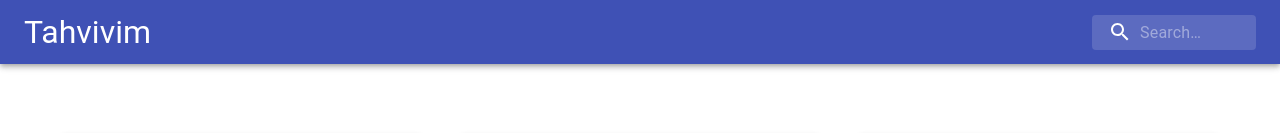
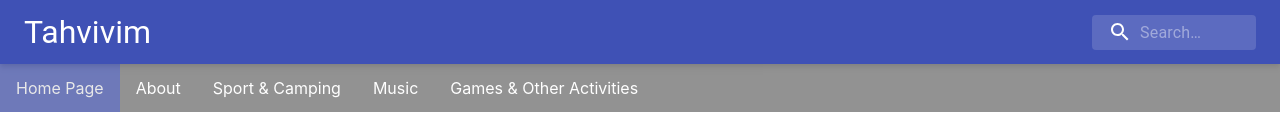
Before and after one commit to AronovSergey/Tahvivim, a React (Create React App) app in the folder client/: page / in a window 1280 px wide. Shown: the top 133 px of the page. Built offline with nearby package versions, Linux system fonts and the light colour scheme; grey boxes are pictures that could not be loaded.

Commit message:
add navbar

```diff
--- a/client/src/App.tsx
+++ b/client/src/App.tsx
@@ -5,10 +5,11 @@ import { BrowserRouter, Switch } from "react-router-dom";
 import "./App.css";
 
 // Components
-import User from "./components/user.component";
 import Header from "./components/header/Header";
 import Footer from "./components/footer/Footer";
+import Navbar from "./components/navbar/Navbar";
 
+// Pages
 import MainPage from "./pages/Main/Main";
 
 function App() {
@@ -18,10 +19,10 @@ function App() {
 				<div className="app">
 					<div>
 						<Header />
+						<Navbar />
 						<div className="page_body">
 							<Switch>
 								<Route exact path="/" component={MainPage} />
-								<Route exact path="/evgeny" component={User} />
 							</Switch>
 						</div>
 					</div>
--- /dev/null
+++ b/client/src/components/navbar/Navbar.tsx
@@ -0,0 +1,61 @@
+import React, { useState, useEffect } from "react";
+import { Link, useLocation } from "react-router-dom";
+
+import "./navbar.css";
+
+const Navbar = () => {
+	const { pathname } = useLocation();
+
+	const [route, setRoute] = useState("/");
+
+	useEffect(() => {
+		setRoute(pathname);
+	}, [pathname]);
+
+	return (
+		<div className="navbar">
+			<Link
+				to="/"
+				className={`navbar__link ${
+					route === "/" ? "navbar__active" : ""
+				}`}
+			>
+				Home Page
+			</Link>
+			<Link
+				to="/about"
+				className={`navbar__link ${
+					route === "/about" ? "navbar__active" : ""
+				}`}
+			>
+				About
+			</Link>
+			<Link
+				to="/sport"
+				className={`navbar__link ${
+					route === "/sport" ? "navbar__active" : ""
+				}`}
+			>
+				Sport & Camping
+			</Link>
+			<Link
+				to="/music"
+				className={`navbar__link ${
+					route === "/music" ? "navbar__active" : ""
+				}`}
+			>
+				Music
+			</Link>
+			<Link
+				to="/games"
+				className={`navbar__link ${
+					route === "/games" ? "navbar__active" : ""
+				}`}
+			>
+				Games & Other Activities
+			</Link>
+		</div>
+	);
+};
+
+export default Navbar;
--- /dev/null
+++ b/client/src/components/navbar/navbar.css
@@ -0,0 +1,23 @@
+.navbar {
+	overflow: hidden;
+	background-color: #777;
+	opacity: 0.8;
+}
+
+.navbar__link {
+	display: block;
+	float: left;
+	color: white;
+	text-align: center;
+	padding: 14px 16px;
+	text-decoration: none;
+}
+
+.navbar__link:hover:not(.navbar__active) {
+	background-color: #111;
+}
+
+.navbar__active {
+	background-color: #3f51b5;
+	opacity: 0.8;
+}
--- a/client/src/components/user.component.tsx
+++ /dev/null
@@ -1,32 +0,0 @@
-import React, { useEffect, useState } from "react";
-import axios from "axios";
-
-function User() {
-	const [user, setUser] = useState(null);
-
-	const getUser = async () => {
-		const data = await axios.get("api/getUser");
-		setUser(data.data);
-	};
-
-	useEffect(() => {
-		getUser();
-	}, []);
-	return (
-		<div className="App">
-			<header className="App-header">
-				<p>{`Hello ${user}`}</p>
-				<a
-					className="App-link"
-					href="https://reactjs.org"
-					target="_blank"
-					rel="noopener noreferrer"
-				>
-					Learn React
-				</a>
-			</header>
-		</div>
-	);
-}
-
-export default User;
```
